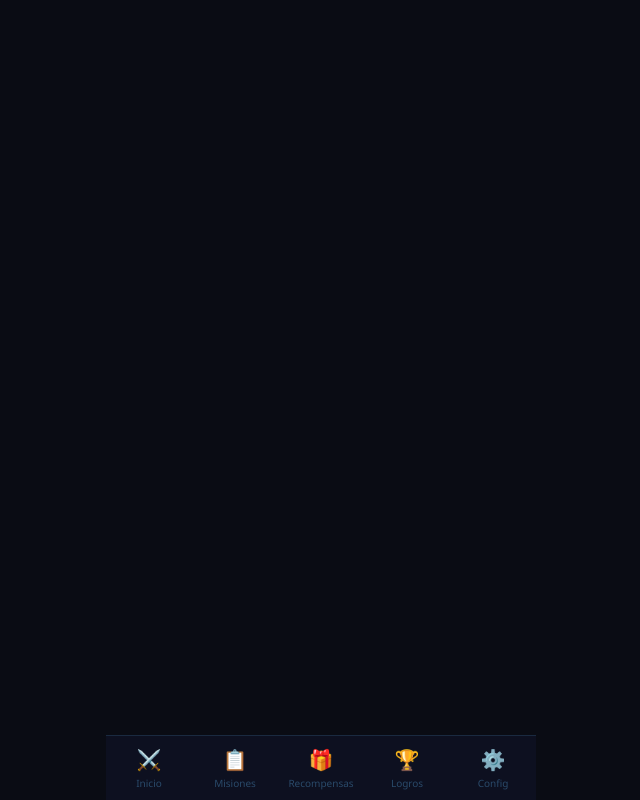
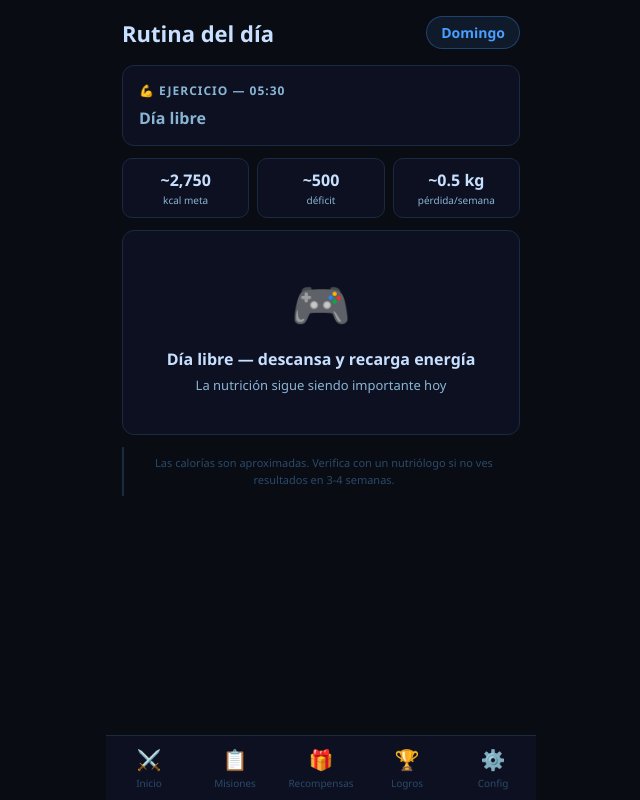
Before and after one commit to Darkial11/hunterapp, a React (Vite) app in the folder frontend/: page /routine in a window 1280 px wide. Shown: the whole page, without its empty margins (319-959 px from the left). Built offline with nearby package versions, Linux system fonts and the light colour scheme.

Commit message:
feat: pantalla de rutina diaria

```diff
--- a/frontend/src/App.jsx
+++ b/frontend/src/App.jsx
@@ -7,6 +7,7 @@ import Achievements from './pages/Achievements'
 import Rewards from './pages/Rewards'
 import Config from './pages/Config'
 import Evolution from './pages/Evolution'
+import Routine from './pages/Routine'
 import './App.css'
 
 function App() {
@@ -22,6 +23,7 @@ function App() {
             <Route path="/achievements" element={<Achievements />} />
             <Route path="/rewards" element={<Rewards />} />
             <Route path="/evolution" element={<Evolution />} />
+            <Route path="/routine" element={<Routine />} />
             <Route path="/config" element={<Config />} />
           </Routes>
         </div>
--- a/frontend/src/pages/Missions.css
+++ b/frontend/src/pages/Missions.css
@@ -246,3 +246,8 @@
   opacity: 0.5;
   cursor: default;
 }
+.routine-tab {
+  background: rgba(74, 158, 255, 0.1);
+  border-color: var(--blue-main);
+  color: var(--blue-electric);
+}
--- a/frontend/src/pages/Missions.jsx
+++ b/frontend/src/pages/Missions.jsx
@@ -129,6 +129,12 @@ export default function Missions() {
         >
           Conocimiento
         </button>
+        <button
+          className="tab routine-tab"
+          onClick={() => window.location.href = '/routine'}
+        >
+          Rutina
+        </button>
       </div>
 
       {loading ? (
--- /dev/null
+++ b/frontend/src/pages/Routine.css
@@ -0,0 +1,171 @@
+.routine {
+  padding: 16px;
+}
+
+.routine-header {
+  display: flex;
+  justify-content: space-between;
+  align-items: center;
+  margin-bottom: 16px;
+}
+
+.routine-header h1 {
+  font-size: 22px;
+  font-weight: 800;
+  color: var(--text-primary);
+}
+
+.routine-day {
+  font-size: 14px;
+  font-weight: 700;
+  color: var(--blue-electric);
+  background: rgba(74, 158, 255, 0.1);
+  padding: 6px 14px;
+  border-radius: 20px;
+  border: 1px solid rgba(74, 158, 255, 0.3);
+}
+
+.routine-exercise-card {
+  background: var(--bg-secondary);
+  border: 1px solid var(--border);
+  border-radius: 12px;
+  padding: 16px;
+  margin-bottom: 12px;
+}
+
+.routine-section-label {
+  font-size: 12px;
+  font-weight: 700;
+  color: var(--text-secondary);
+  text-transform: uppercase;
+  letter-spacing: 1px;
+  margin-bottom: 8px;
+}
+
+.routine-exercise-name {
+  font-size: 20px;
+  font-weight: 800;
+  color: var(--text-primary);
+}
+
+.routine-exercise-name.rest {
+  color: var(--text-secondary);
+  font-size: 16px;
+}
+
+.routine-macros {
+  display: grid;
+  grid-template-columns: 1fr 1fr 1fr;
+  gap: 8px;
+  margin-bottom: 12px;
+}
+
+.macro-card {
+  background: var(--bg-secondary);
+  border: 1px solid var(--border);
+  border-radius: 10px;
+  padding: 10px;
+  text-align: center;
+}
+
+.macro-value {
+  font-size: 16px;
+  font-weight: 700;
+  color: var(--text-primary);
+}
+
+.macro-label {
+  font-size: 10px;
+  color: var(--text-secondary);
+  margin-top: 2px;
+}
+
+.routine-meals {
+  background: var(--bg-secondary);
+  border: 1px solid var(--border);
+  border-radius: 12px;
+  padding: 16px;
+  margin-bottom: 12px;
+}
+
+.meal-card {
+  display: flex;
+  gap: 12px;
+  padding: 12px 0;
+  border-bottom: 1px solid var(--border);
+}
+
+.meal-card:last-child {
+  border-bottom: none;
+  padding-bottom: 0;
+}
+
+.meal-card:first-of-type {
+  padding-top: 8px;
+}
+
+.meal-time-col {
+  flex-shrink: 0;
+  width: 70px;
+}
+
+.meal-time {
+  font-size: 13px;
+  font-weight: 700;
+  color: var(--text-primary);
+}
+
+.meal-label {
+  font-size: 11px;
+  font-weight: 700;
+  margin-top: 2px;
+}
+
+.meal-kcal {
+  font-size: 10px;
+  color: var(--text-muted);
+  margin-top: 2px;
+}
+
+.meal-content {
+  font-size: 13px;
+  color: var(--text-secondary);
+  line-height: 1.5;
+  flex: 1;
+}
+
+.routine-free-day {
+  background: var(--bg-secondary);
+  border: 1px solid var(--border);
+  border-radius: 12px;
+  padding: 40px 16px;
+  text-align: center;
+  margin-bottom: 12px;
+}
+
+.free-day-icon {
+  font-size: 48px;
+  margin-bottom: 12px;
+}
+
+.free-day-text {
+  font-size: 16px;
+  font-weight: 700;
+  color: var(--text-primary);
+  margin-bottom: 6px;
+}
+
+.free-day-sub {
+  font-size: 13px;
+  color: var(--text-secondary);
+}
+
+.routine-note {
+  font-size: 11px;
+  color: var(--text-muted);
+  text-align: center;
+  padding: 8px;
+  border-left: 2px solid var(--border);
+  padding-left: 12px;
+  line-height: 1.5;
+}
--- /dev/null
+++ b/frontend/src/pages/Routine.jsx
@@ -0,0 +1,139 @@
+import './Routine.css'
+
+const ROUTINE = {
+  1: { // Lunes
+    exercise: 'Espalda y bíceps',
+    meals: [
+      { time: '06:30', label: 'Desayuno', kcal: '~350 kcal', content: '3 huevos revueltos con morrón, jitomate y cebolla + 2 tortillas' },
+      { time: '11:00', label: 'Colación', kcal: '~200 kcal', content: 'Manzana + almendras (20g)' },
+      { time: '14:30', label: 'Comida', kcal: '~900 kcal', content: 'Pechuga de pollo a la plancha + 3 tortillas + ensalada jitomate/cebolla/morrón' },
+      { time: '20:00', label: 'Cena', kcal: '~200-400 kcal', content: 'Atún en lata con jitomate y cebolla' },
+    ]
+  },
+  2: { // Martes
+    exercise: 'Pecho y tríceps',
+    meals: [
+      { time: '06:30', label: 'Desayuno', kcal: '~350 kcal', content: '3 huevos — omelette con morrón, cebolla + 1 rebanada jamón + 1 tortilla' },
+      { time: '11:00', label: 'Colación', kcal: '~200 kcal', content: 'Mandarina + nueces (20g)' },
+      { time: '14:30', label: 'Comida', kcal: '~900 kcal', content: 'Bistec de res a la plancha + frijoles de olla + 3 tortillas + jitomate' },
+      { time: '20:00', label: 'Cena', kcal: '~200-400 kcal', content: 'Jitomate + queso seco + cebolla + jalapeño + 1 tostada' },
+    ]
+  },
+  3: { // Miércoles
+    exercise: 'Descanso',
+    meals: [
+      { time: '06:30', label: 'Desayuno', kcal: '~350 kcal', content: '3 huevos revueltos con morrón y cebolla + 2 tortillas' },
+      { time: '11:00', label: 'Colación', kcal: '~200 kcal', content: 'Jícama con limón y chile' },
+      { time: '14:30', label: 'Comida', kcal: '~900 kcal', content: 'Pechuga de pollo a la plancha + 3 tortillas + ensalada jitomate/cebolla/morrón' },
+      { time: '20:00', label: 'Cena', kcal: '~200-400 kcal', content: 'Atún en lata con jitomate y cebolla' },
+    ]
+  },
+  4: { // Jueves
+    exercise: 'Pierna',
+    meals: [
+      { time: '06:30', label: 'Desayuno', kcal: '~350 kcal', content: '3 huevos revueltos con morrón y cebolla + 2 tortillas' },
+      { time: '11:00', label: 'Colación', kcal: '~200 kcal', content: 'Manzana + almendras (20g)' },
+      { time: '14:30', label: 'Comida', kcal: '~900 kcal', content: 'Bistec de res a la plancha + frijoles de olla + 3 tortillas + jitomate' },
+      { time: '20:00', label: 'Cena', kcal: '~200-400 kcal', content: 'Jitomate + queso seco + cebolla + jalapeño + 1 tostada' },
+    ]
+  },
+  5: { // Viernes
+    exercise: 'Hombros y abdomen',
+    meals: [
+      { time: '06:30', label: 'Desayuno', kcal: '~350 kcal', content: '3 huevos — omelette con morrón, cebolla + 1 rebanada jamón + 1 tortilla' },
+      { time: '11:00', label: 'Colación', kcal: '~200 kcal', content: 'Mandarina + nueces (20g)' },
+      { time: '14:30', label: 'Comida', kcal: '~900 kcal', content: 'Salmón a la plancha + verduras salteadas (morrón, cebolla, jitomate) + 2 tortillas' },
+      { time: '20:00', label: 'Cena', kcal: '~200-400 kcal', content: 'Libre o ligera' },
+    ]
+  },
+  6: { // Sábado
+    exercise: 'Día libre',
+    meals: []
+  },
+  0: { // Domingo
+    exercise: 'Día libre',
+    meals: []
+  },
+}
+
+const DAY_NAMES = ['Domingo', 'Lunes', 'Martes', 'Miércoles', 'Jueves', 'Viernes', 'Sábado']
+
+const MEAL_COLORS = {
+  'Desayuno': '#51cf66',
+  'Colación': '#f0c040',
+  'Comida': '#4a9eff',
+  'Cena': '#cc5de8',
+}
+
+export default function Routine() {
+  const today = new Date()
+  const dayOfWeek = today.getDay()
+  const dayName = DAY_NAMES[dayOfWeek]
+  const routine = ROUTINE[dayOfWeek]
+
+  return (
+    <div className="routine">
+      <div className="routine-header">
+        <h1>Rutina del día</h1>
+        <div className="routine-day">{dayName}</div>
+      </div>
+
+      {/* Ejercicio */}
+      <div className="routine-exercise-card">
+        <div className="routine-section-label">💪 Ejercicio — 05:30</div>
+        <div className={`routine-exercise-name ${routine.exercise === 'Descanso' || routine.exercise === 'Día libre' ? 'rest' : ''}`}>
+          {routine.exercise}
+        </div>
+      </div>
+
+      {/* Macros del día */}
+      <div className="routine-macros">
+        <div className="macro-card">
+          <div className="macro-value">~2,750</div>
+          <div className="macro-label">kcal meta</div>
+        </div>
+        <div className="macro-card">
+          <div className="macro-value">~500</div>
+          <div className="macro-label">déficit</div>
+        </div>
+        <div className="macro-card">
+          <div className="macro-value">~0.5 kg</div>
+          <div className="macro-label">pérdida/semana</div>
+        </div>
+      </div>
+
+      {/* Comidas */}
+      {routine.meals.length > 0 ? (
+        <div className="routine-meals">
+          <div className="routine-section-label">🍽️ Plan alimenticio</div>
+          {routine.meals.map((meal, i) => (
+            <div key={i} className="meal-card">
+              <div className="meal-time-col">
+                <div className="meal-time">{meal.time}</div>
+                <div
+                  className="meal-label"
+                  style={{ color: MEAL_COLORS[meal.label] }}
+                >
+                  {meal.label}
+                </div>
+                <div className="meal-kcal">{meal.kcal}</div>
+              </div>
+              <div className="meal-content">{meal.content}</div>
+            </div>
+          ))}
+        </div>
+      ) : (
+        <div className="routine-free-day">
+          <div className="free-day-icon">🎮</div>
+          <div className="free-day-text">Día libre — descansa y recarga energía</div>
+          <div className="free-day-sub">La nutrición sigue siendo importante hoy</div>
+        </div>
+      )}
+
+      {/* Nota */}
+      <div className="routine-note">
+        Las calorías son aproximadas. Verifica con un nutriólogo si no ves resultados en 3-4 semanas.
+      </div>
+    </div>
+  )
+}
```
